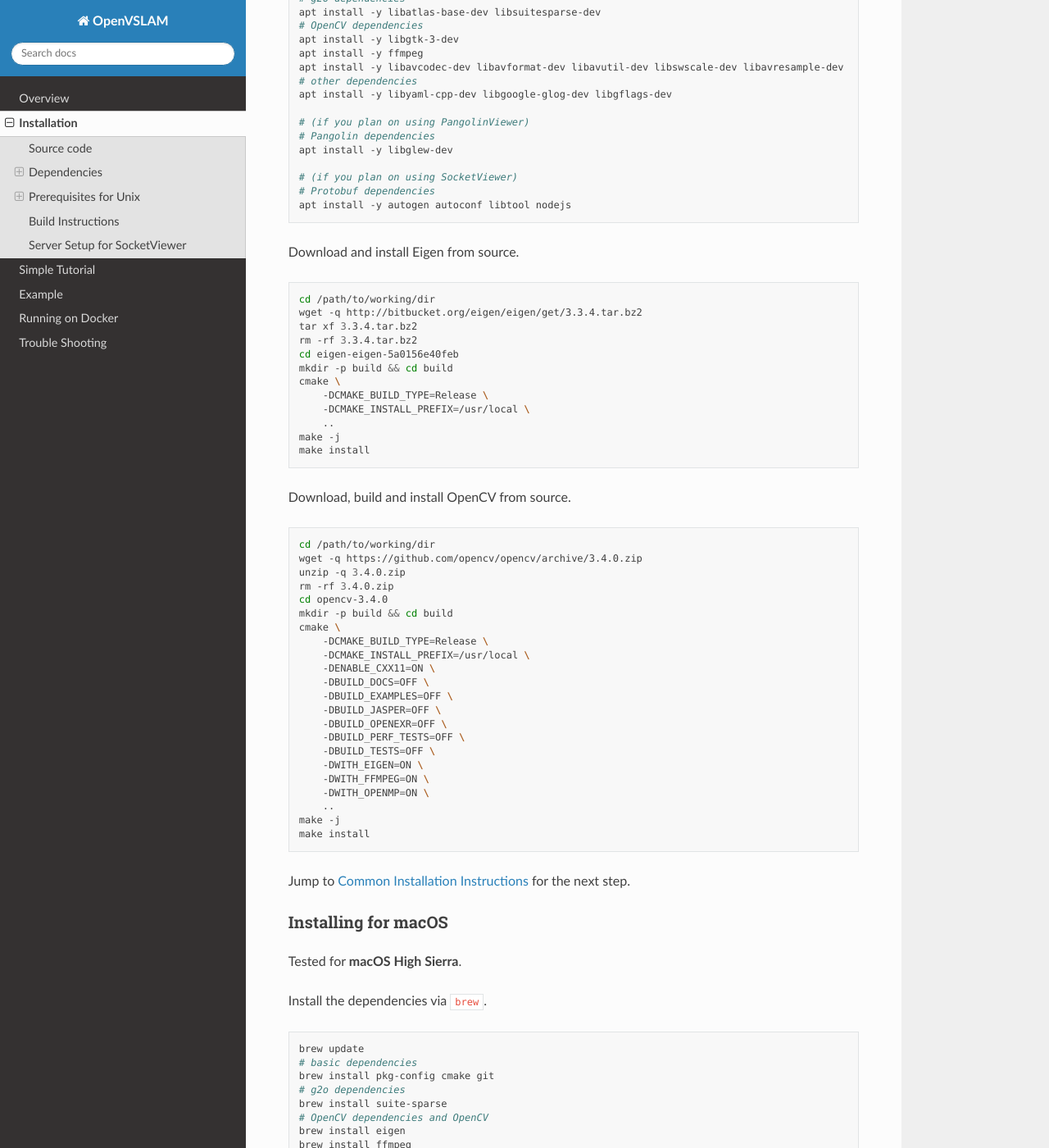
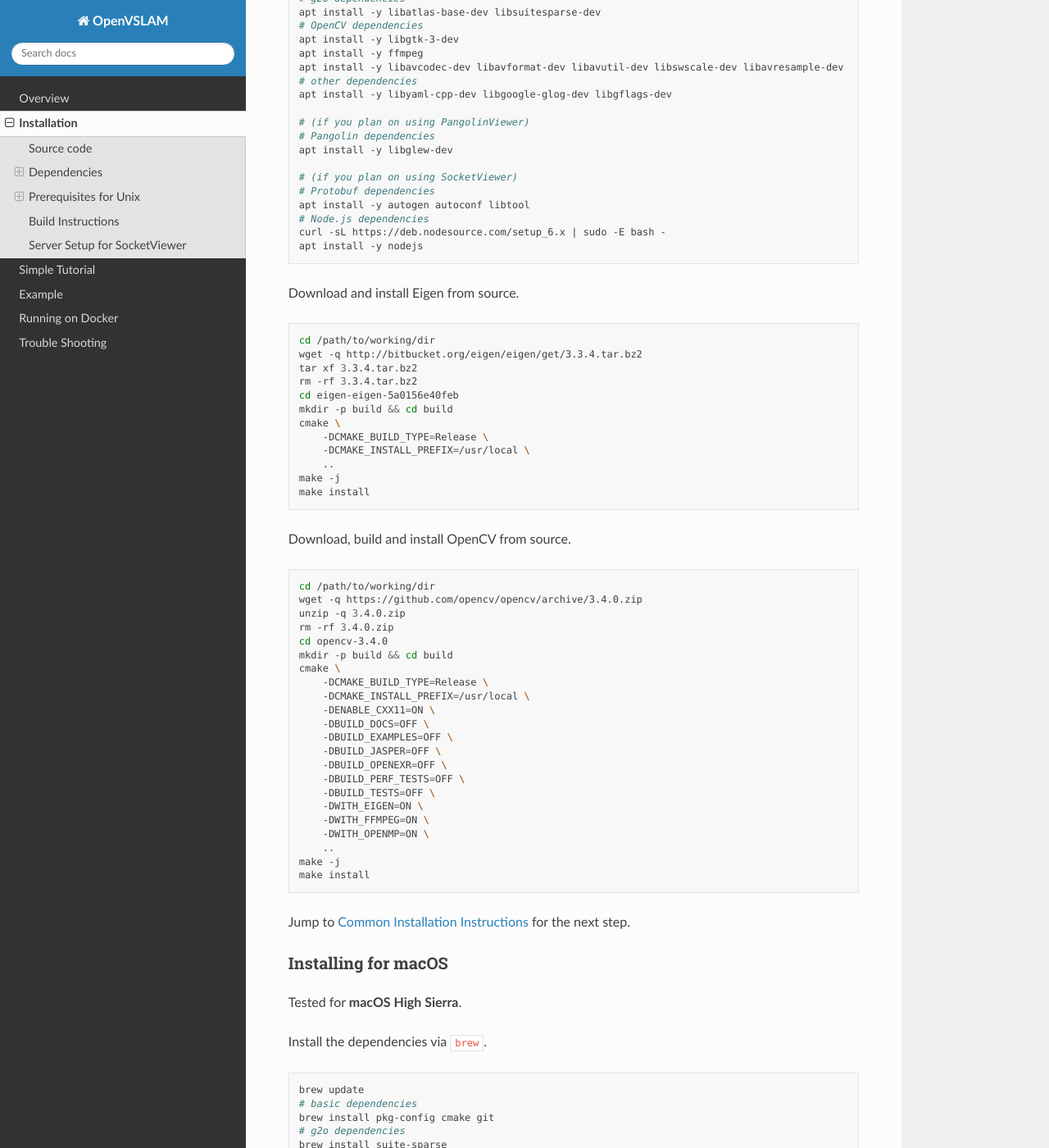
Before and after one commit to xdspacelab/openvslam, a Sphinx documentation site: the page built from docs/installation.rst, in a window 1280 px wide and 1400 px high, scrolled down 2223 px. Shown: the whole window at 82% size. Built offline with Sphinx 7.4.7 and the Read the Docs theme 2.0.0, drawn with Linux system fonts in a browser that asks for light colours.

```diff
--- a/docs/docker.rst
+++ b/docs/docker.rst
@@ -34,7 +34,7 @@ Execute the following commands:
 .. code-block:: bash
 
     cd /path/to/openvslam
-    docker build -t -f Dockerfile.desktop openvslam-desktop .
+    docker build -t openvslam-desktop -f Dockerfile.desktop .
 
 
 You can accelerate the build of the docker image with ``--build-arg NUM_THREADS=<number of parallel builds>`` option. For example:
@@ -98,7 +98,7 @@ Execute the following commands:
 .. code-block:: bash
 
     cd /path/to/openvslam
-    docker build -t -f Dockerfile.socket openvslam-socket .
+    docker build -t openvslam-socket -f Dockerfile.socket .
 
 
 You can accelerate the build of the docker image with ``--build-arg NUM_THREADS=<number of parallel builds>`` option. For example:
--- a/docs/installation.rst
+++ b/docs/installation.rst
@@ -130,7 +130,10 @@ Install the dependencies via ``apt``.
 
     # (if you plan on using SocketViewer)
     # Protobuf dependencies
-    apt install -y autogen autoconf libtool nodejs
+    apt install -y autogen autoconf libtool
+    # Node.js dependencies
+    curl -sL https://deb.nodesource.com/setup_6.x | sudo -E bash -
+    apt install -y nodejs
 
 Download and install Eigen from source.
 
@@ -207,7 +210,9 @@ Install the dependencies via ``brew``.
 
     # (if you plan on using SocketViewer)
     # Protobuf dependencies
-    brew install automake autoconf libtool node
+    brew install automake autoconf libtool
+    # Node.js
+    brew install node
 
 Jump to :ref:`Common Installation Instructions <subsection-common-linux-macos>` for the next step.
 
```
